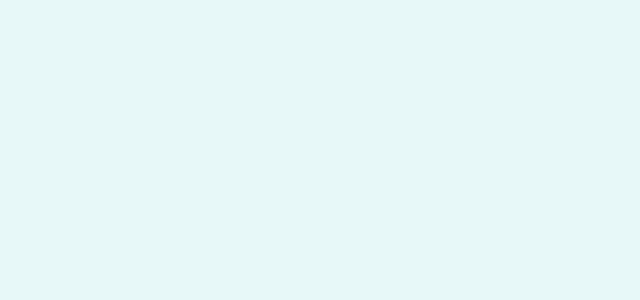
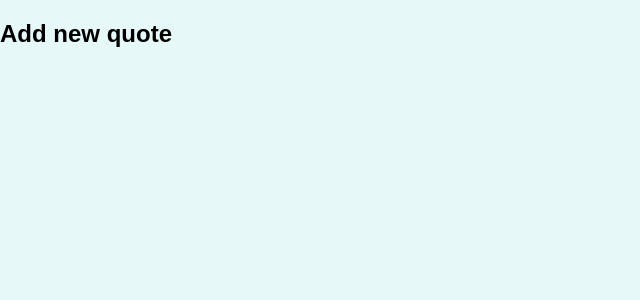
Before and after one commit to zakharovdm/quotes_app, a JavaScript app: page /new-quote in a window 1280 px wide. Shown: the top 300 px of the page, without its empty margins (0-640 px from the left). Built offline with nearby package versions, Linux system fonts and the light colour scheme.

Commit message:
feat: add new pages

```diff
--- a/src/App.js
+++ b/src/App.js
@@ -1,8 +1,21 @@
+import { Route, Switch } from "react-router-dom";
+import AllQuotes from "./pages/AllQuotes";
+import DetailQuote from "./pages/DetailQuote";
+import NewQuote from "./pages/NewQuote";
+
 function App() {
   return (
-    <div>
-
-    </div>
+    <Switch>
+      <Route path="/quotes" exact>
+        <AllQuotes />
+      </Route>
+      <Route path="/quotes/:quoteID">
+        <DetailQuote />
+      </Route>
+      <Route path="/new-quote">
+        <NewQuote />
+      </Route>
+    </Switch>
   );
 }
 
--- a/src/index.js
+++ b/src/index.js
@@ -1,7 +1,12 @@
-import ReactDOM from 'react-dom/client';
+import ReactDOM from "react-dom/client";
+import { BrowserRouter } from "react-router-dom";
 
-import './index.css';
-import App from './App';
+import "./index.css";
+import App from "./App";
 
-const root = ReactDOM.createRoot(document.getElementById('root'));
-root.render(<App />);
+const root = ReactDOM.createRoot(document.getElementById("root"));
+root.render(
+  <BrowserRouter>
+    <App />
+  </BrowserRouter>
+);
--- /dev/null
+++ b/src/pages/AllQuotes.js
@@ -0,0 +1,9 @@
+const AllQuotes = () => {
+  return (
+    <section>
+      <h1>All Quotes</h1>
+    </section>
+  );
+};
+
+export default AllQuotes;
--- /dev/null
+++ b/src/pages/DetailQuote.js
@@ -0,0 +1,9 @@
+const DetailQuote = () => {
+  return (
+    <section>
+      <h1>Detail Quote</h1>
+    </section>
+  );
+};
+
+export default DetailQuote;
--- /dev/null
+++ b/src/pages/NewQuote.js
@@ -0,0 +1,9 @@
+const NewQuote = () => {
+  return (
+    <section>
+      <h1>Add new quote</h1>
+    </section>
+  );
+};
+
+export default NewQuote;
```
